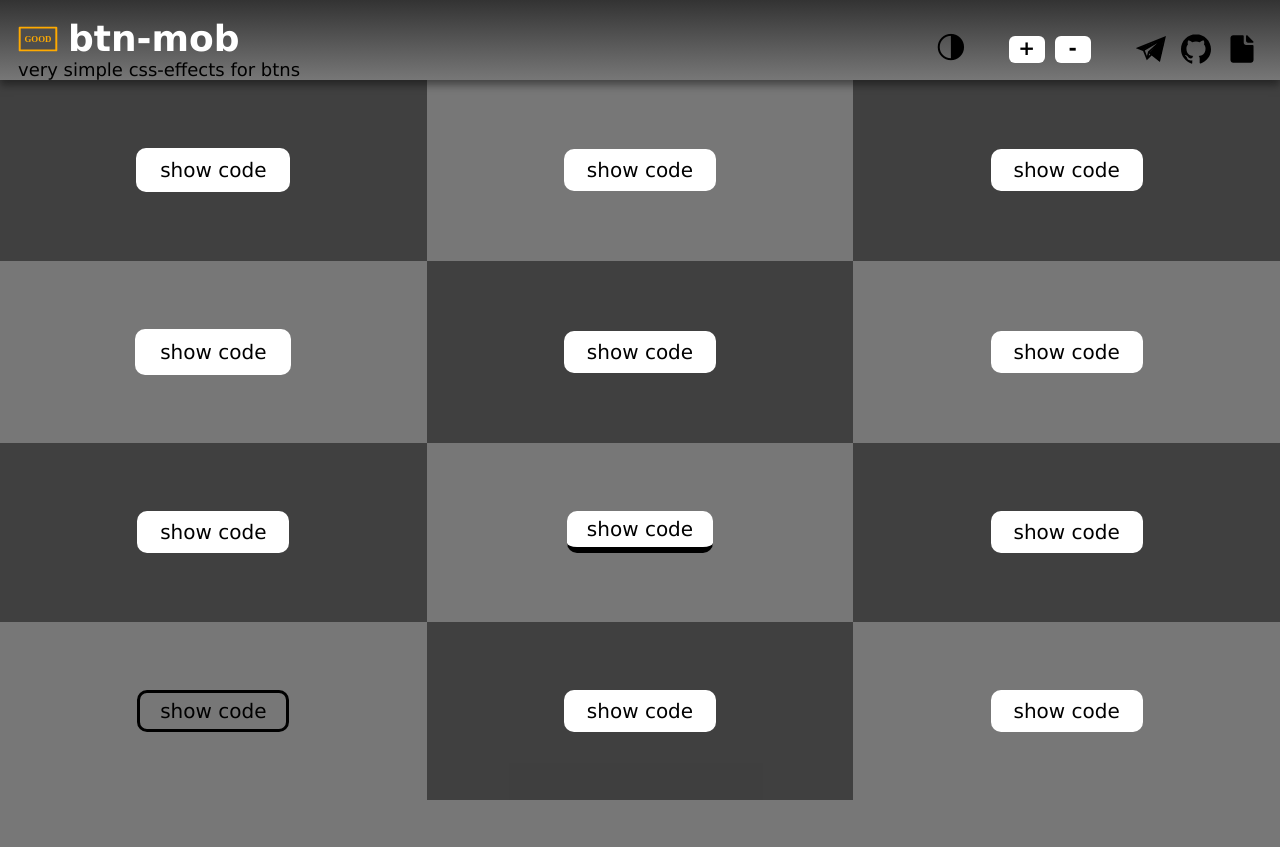
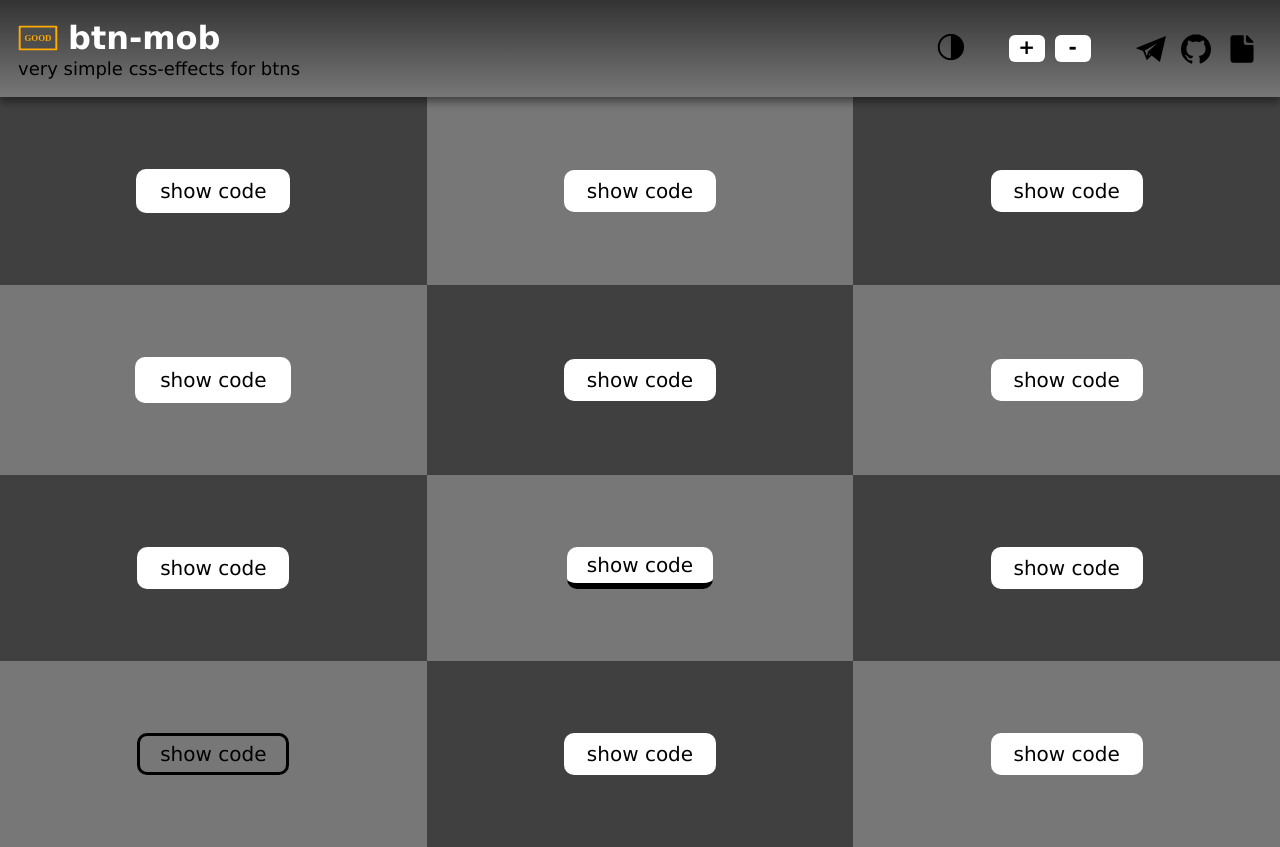
Before and after one commit to eymonk/btn-mob, a plain HTML site: page index.html in a window 1280 px wide. Before the commit the page ends 800 px from the top, so only its background shows below. Drawn offline with nearby package versions, Linux system fonts and the light colour scheme.

Commit message:
fix: header height

```diff
--- a/css/buttons.css
+++ b/css/buttons.css
@@ -1,5 +1,5 @@
 main {
-    height: 90%;
+    min-height: 90%;
     width: 100%;
     display: grid;
     grid-template-columns: repeat(3, 1fr);
@@ -9,6 +9,7 @@ main {
     display: flex;
     justify-content: center;
     align-items: center;
+    padding: 4rem 1rem;
 }
 .btn-wrapper:nth-child(odd) {
     background-color: var(--transparent-dark);
--- a/css/header.css
+++ b/css/header.css
@@ -1,5 +1,4 @@
 header {
-    height: 10%;
     padding: 1rem;
     display: flex;
     flex-wrap: wrap;
@@ -20,6 +19,10 @@ header {
 }
 .header__wrapper_title .header__icon {
     width: 40px;
+}
+
+.header__title {
+    font-size: 32px;
 }
 
 .header__wrapper_btns {
--- a/css/queries.css
+++ b/css/queries.css
@@ -50,7 +50,6 @@
 
   .btn-wrapper {
     background-color: transparent;
-    padding: 2rem 1rem;
   }
   .btn-wrapper:nth-child(even) {
     background-color: transparent;
```
